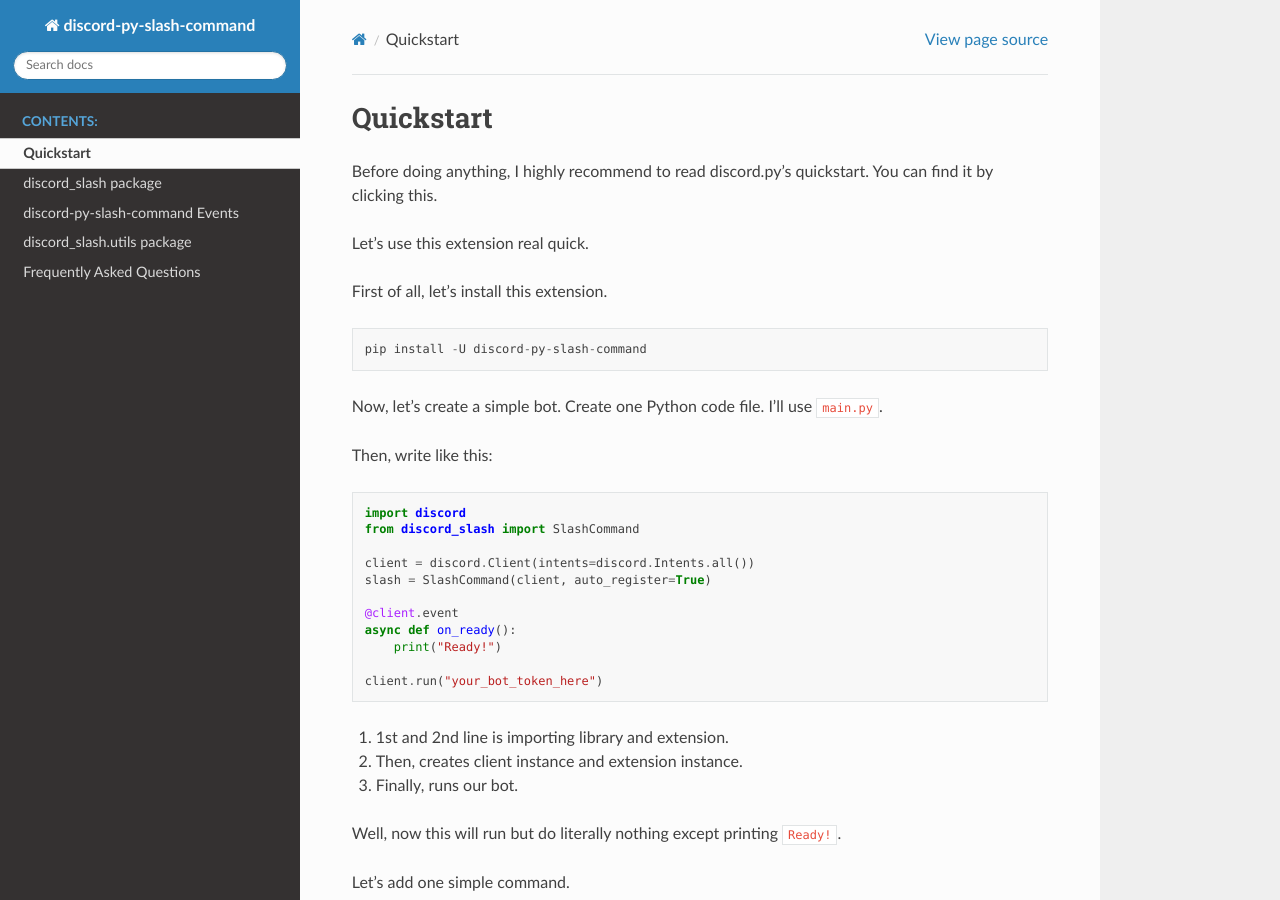
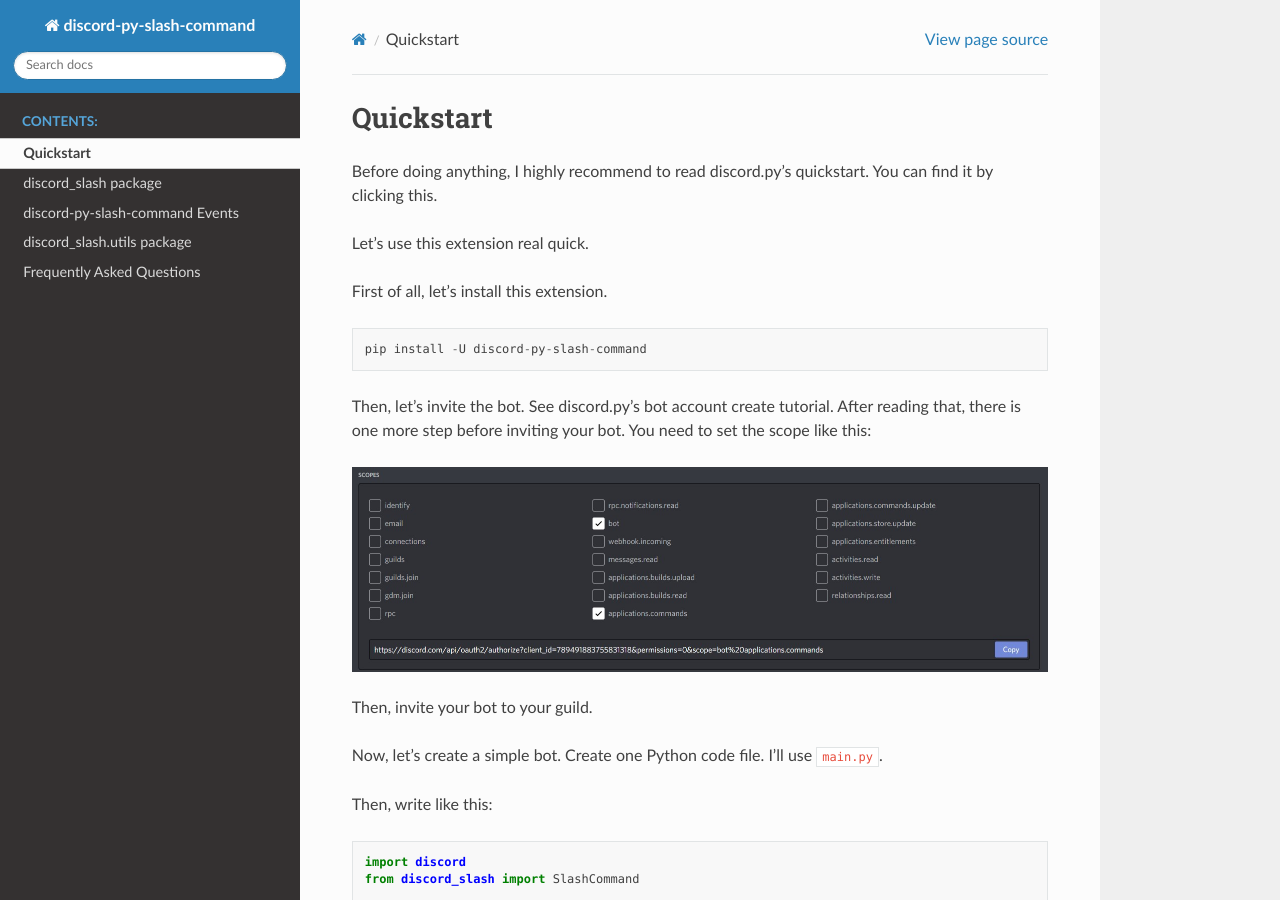
Before and after one commit to interactions-py/interactions.py, a Sphinx documentation site: the page built from docs/quickstart.rst, in a window 1280 px wide and 900 px high. Built offline with Sphinx 7.4.7 and the Read the Docs theme 2.0.0, drawn with Linux system fonts in a browser that asks for light colours.

Commit message:
Updated Quickstart

```diff
--- a/docs/quickstart.rst
+++ b/docs/quickstart.rst
@@ -11,6 +11,13 @@
 .. code-block::
 
     pip install -U discord-py-slash-command
+
+Then, let's invite the bot. See discord.py's bot account create tutorial.
+After reading that, there is one more step before inviting your bot. You need to set the scope like this:
+
+.. image:: images/scope.jpg
+
+Then, invite your bot to your guild.
 
 Now, let's create a simple bot. Create one Python code file.
 I'll use ``main.py``.
```
Also changed, not shown: docs/images/scope.jpg (added).
